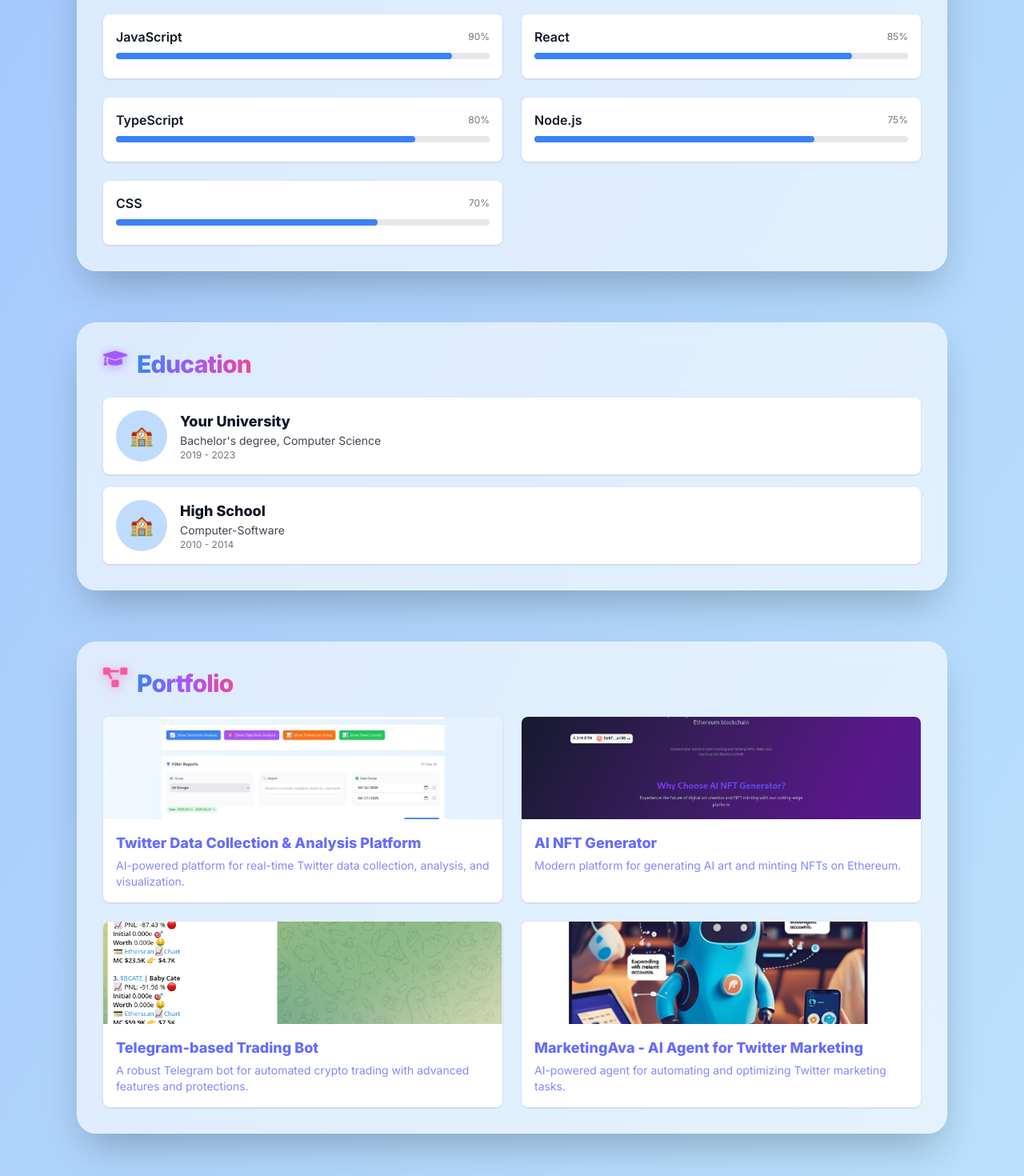
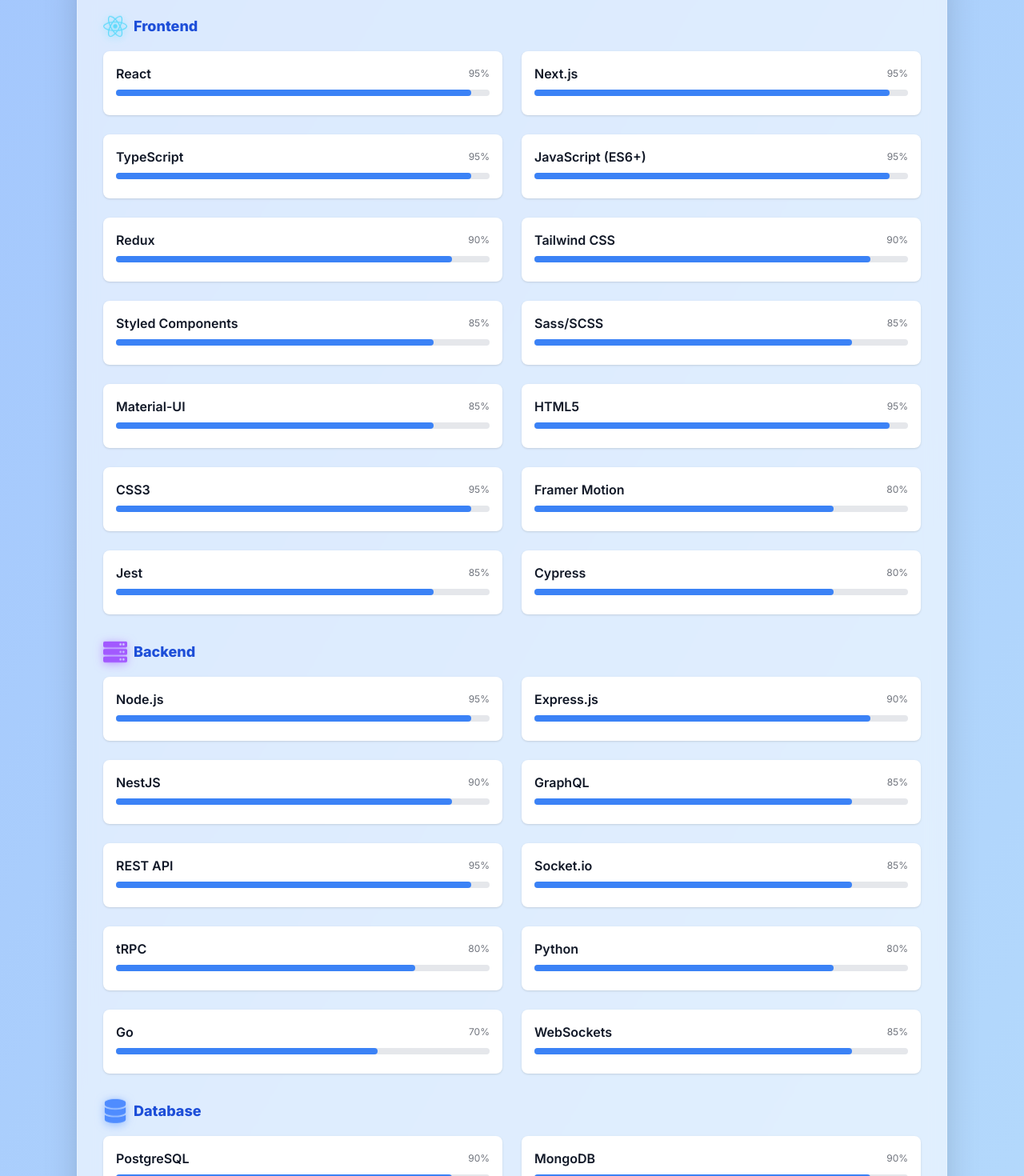
Before and after one commit to qafariamirhossein/modern-resume, a React (Vite) app: page / in a window 1280 px wide. Shown: the part 860-2330 px from the top of the page at 80% size. Built offline with nearby package versions, Linux system fonts and the light colour scheme.

Commit message:
Add the skills

```diff
--- a/src/assets/Skills.tsx
+++ b/src/assets/Skills.tsx
@@ -1,5 +1,6 @@
 import { useTranslation } from 'react-i18next';
 import { useEffect, useRef, useState } from 'react';
+import { FaReact, FaServer, FaDatabase, FaTools, FaPuzzlePiece } from 'react-icons/fa';
 
 const ProgressBar = ({ value, trigger }: { value: number; trigger: boolean }) => {
   const [displayValue, setDisplayValue] = useState(0);
@@ -33,7 +34,7 @@
 
 const Skills = () => {
   const { t } = useTranslation();
-  const skills = t('skills_list', { returnObjects: true }) as { name: string; level: number }[];
+  const skillsObj = t('skills_list', { returnObjects: true }) as Record<string, { name: string; level: number }[]>;
   const ref = useRef<HTMLDivElement>(null);
   const [visible, setVisible] = useState(false);
 
@@ -46,7 +47,7 @@
           setVisible(false);
         }
       },
-      { threshold: 0.3 }
+      { threshold: 0 }
     );
     if (ref.current) observer.observe(ref.current);
     return () => {
@@ -54,8 +55,32 @@
     };
   }, []);
 
+  // Category display names (try translation, fallback to key) and icons
+  const categoryLabels: Record<string, string> = {
+    frontend: t('skills_category_frontend', 'Frontend'),
+    backend: t('skills_category_backend', 'Backend'),
+    database: t('skills_category_database', 'Database'),
+    devops: t('skills_category_devops', 'DevOps'),
+    other: t('skills_category_other', 'Other'),
+  };
+
+  const categoryIcons: Record<string, React.ReactNode> = {
+    frontend: <FaReact color="#61dafb" style={{ filter: 'drop-shadow(0 2px 6px #61dafbaa)' }} className="text-2xl md:text-3xl mr-2" />,
+    backend: <FaServer color="#a259ff" style={{ filter: 'drop-shadow(0 2px 6px #a259ff99)' }} className="text-2xl md:text-3xl mr-2" />,
+    database: <FaDatabase color="#4f8cff" style={{ filter: 'drop-shadow(0 2px 6px #4f8cff99)' }} className="text-2xl md:text-3xl mr-2" />,
+    devops: <FaTools color="#27ae60" style={{ filter: 'drop-shadow(0 2px 6px #27ae60aa)' }} className="text-2xl md:text-3xl mr-2" />,
+    other: <FaPuzzlePiece color="#f857a6" style={{ filter: 'drop-shadow(0 2px 6px #f857a699)' }} className="text-2xl md:text-3xl mr-2" />,
+  };
+
   return (
-    <div ref={ref} className="grid grid-cols-1 sm:grid-cols-2 gap-6">
+    <div ref={ref} className="flex flex-col gap-8">
+      {Object.entries(skillsObj).map(([category, skills]) => (
+        <div key={category}>
+          <h3 className="text-lg font-bold mb-4 text-blue-700 dark:text-blue-300 flex items-center">
+            <span className="sea-float">{categoryIcons[category]}</span>
+            {categoryLabels[category] || category}
+          </h3>
+          <div className="grid grid-cols-1 sm:grid-cols-2 gap-6">
             {skills.map(skill => (
               <div key={skill.name} className="bg-white dark:bg-gray-700 p-4 rounded-lg shadow flex flex-col gap-2 animate-fade-in">
                 <div className="flex justify-between items-center">
@@ -66,6 +91,9 @@
               </div>
             ))}
           </div>
+        </div>
+      ))}
+    </div>
   );
 };
 
--- a/src/i18n.ts
+++ b/src/i18n.ts
@@ -70,13 +70,62 @@
       education_school_fake: 'Fake University',
       education_degree_fake: 'Fake Degree',
       education_period_fake: '2000 - 2004',
-      skills_list: [
-        { name: 'JavaScript', level: 90 },
-        { name: 'React', level: 85 },
-        { name: 'TypeScript', level: 80 },
-        { name: 'Node.js', level: 75 },
-        { name: 'CSS', level: 70 },
-      ],
+      skills_list: {
+        frontend: [
+          { name: 'React', level: 95 },
+          { name: 'Next.js', level: 95 },
+          { name: 'TypeScript', level: 95 },
+          { name: 'JavaScript (ES6+)', level: 95 },
+          { name: 'Redux', level: 90 },
+          { name: 'Tailwind CSS', level: 90 },
+          { name: 'Styled Components', level: 85 },
+          { name: 'Sass/SCSS', level: 85 },
+          { name: 'Material-UI', level: 85 },
+          { name: 'HTML5', level: 95 },
+          { name: 'CSS3', level: 95 },
+          { name: 'Framer Motion', level: 80 },
+          { name: 'Jest', level: 85 },
+          { name: 'Cypress', level: 80 },
+        ],
+        backend: [
+          { name: 'Node.js', level: 95 },
+          { name: 'Express.js', level: 90 },
+          { name: 'NestJS', level: 90 },
+          { name: 'GraphQL', level: 85 },
+          { name: 'REST API', level: 95 },
+          { name: 'Socket.io', level: 85 },
+          { name: 'tRPC', level: 80 },
+          { name: 'Python', level: 80 },
+          { name: 'Go', level: 70 },
+          { name: 'WebSockets', level: 85 },
+        ],
+        database: [
+          { name: 'PostgreSQL', level: 90 },
+          { name: 'MongoDB', level: 90 },
+          { name: 'MySQL', level: 80 },
+          { name: 'Redis', level: 85 },
+          { name: 'Prisma ORM', level: 90 },
+          { name: 'TypeORM', level: 80 },
+          { name: 'Firebase', level: 80 },
+        ],
+        devops: [
+          { name: 'Docker', level: 90 },
+          { name: 'GitHub Actions', level: 85 },
+          { name: 'CI/CD', level: 85 },
+          { name: 'Nginx', level: 80 },
+          { name: 'AWS', level: 80 },
+          { name: 'Vercel', level: 90 },
+          { name: 'Linux', level: 85 },
+        ],
+        other: [
+          { name: 'Git', level: 95 },
+          { name: 'Figma', level: 80 },
+          { name: 'Jira', level: 80 },
+          { name: 'Agile/Scrum', level: 85 },
+          { name: 'OpenAI API', level: 80 },
+          { name: 'Web3/Ethereum', level: 80 },
+        ],
+      },
       contact_email: 'qafariamirhossein@gmail.com',
       contact_message: 'Feel free to reach out for collaboration or just to say hi.',
       contact_socials: {
@@ -218,13 +267,62 @@
       education_school_fake: 'دانشگاه ساختگی',
       education_degree_fake: 'مدرک ساختگی',
       education_period_fake: '۱۳۷۹ - ۱۳۸۳',
-      skills_list: [
-        { name: 'جاوااسکریپت', level: 90 },
-        { name: 'ری‌اکت', level: 85 },
-        { name: 'تایپ‌اسکریپت', level: 80 },
-        { name: 'Node.js', level: 75 },
-        { name: 'CSS', level: 70 },
-      ],
+      skills_list: {
+        frontend: [
+          { name: 'ری‌اکت', level: 95 },
+          { name: 'Next.js', level: 95 },
+          { name: 'تایپ‌اسکریپت', level: 95 },
+          { name: 'جاوااسکریپت (ES6+)', level: 95 },
+          { name: 'ریداکس', level: 90 },
+          { name: 'Tailwind CSS', level: 90 },
+          { name: 'Styled Components', level: 85 },
+          { name: 'Sass/SCSS', level: 85 },
+          { name: 'Material-UI', level: 85 },
+          { name: 'HTML5', level: 95 },
+          { name: 'CSS3', level: 95 },
+          { name: 'Framer Motion', level: 80 },
+          { name: 'Jest', level: 85 },
+          { name: 'Cypress', level: 80 },
+        ],
+        backend: [
+          { name: 'Node.js', level: 95 },
+          { name: 'Express.js', level: 90 },
+          { name: 'NestJS', level: 90 },
+          { name: 'GraphQL', level: 85 },
+          { name: 'REST API', level: 95 },
+          { name: 'Socket.io', level: 85 },
+          { name: 'tRPC', level: 80 },
+          { name: 'پایتون', level: 80 },
+          { name: 'Go', level: 70 },
+          { name: 'وب‌سوکت', level: 85 },
+        ],
+        database: [
+          { name: 'PostgreSQL', level: 90 },
+          { name: 'MongoDB', level: 90 },
+          { name: 'MySQL', level: 80 },
+          { name: 'Redis', level: 85 },
+          { name: 'Prisma ORM', level: 90 },
+          { name: 'TypeORM', level: 80 },
+          { name: 'Firebase', level: 80 },
+        ],
+        devops: [
+          { name: 'Docker', level: 90 },
+          { name: 'GitHub Actions', level: 85 },
+          { name: 'CI/CD', level: 85 },
+          { name: 'Nginx', level: 80 },
+          { name: 'AWS', level: 80 },
+          { name: 'Vercel', level: 90 },
+          { name: 'لینوکس', level: 85 },
+        ],
+        other: [
+          { name: 'Git', level: 95 },
+          { name: 'Figma', level: 80 },
+          { name: 'Jira', level: 80 },
+          { name: 'Agile/Scrum', level: 85 },
+          { name: 'OpenAI API', level: 80 },
+          { name: 'Web3/Ethereum', level: 80 },
+        ],
+      },
       contact_email: 'qafariamirhossein@gmail.com',
       contact_message: 'برای همکاری یا حتی یک سلام ساده، خوشحال می‌شوم با من تماس بگیرید!',
       contact_socials: {
```
Lines whose indentation alone changed are shown as unchanged.
